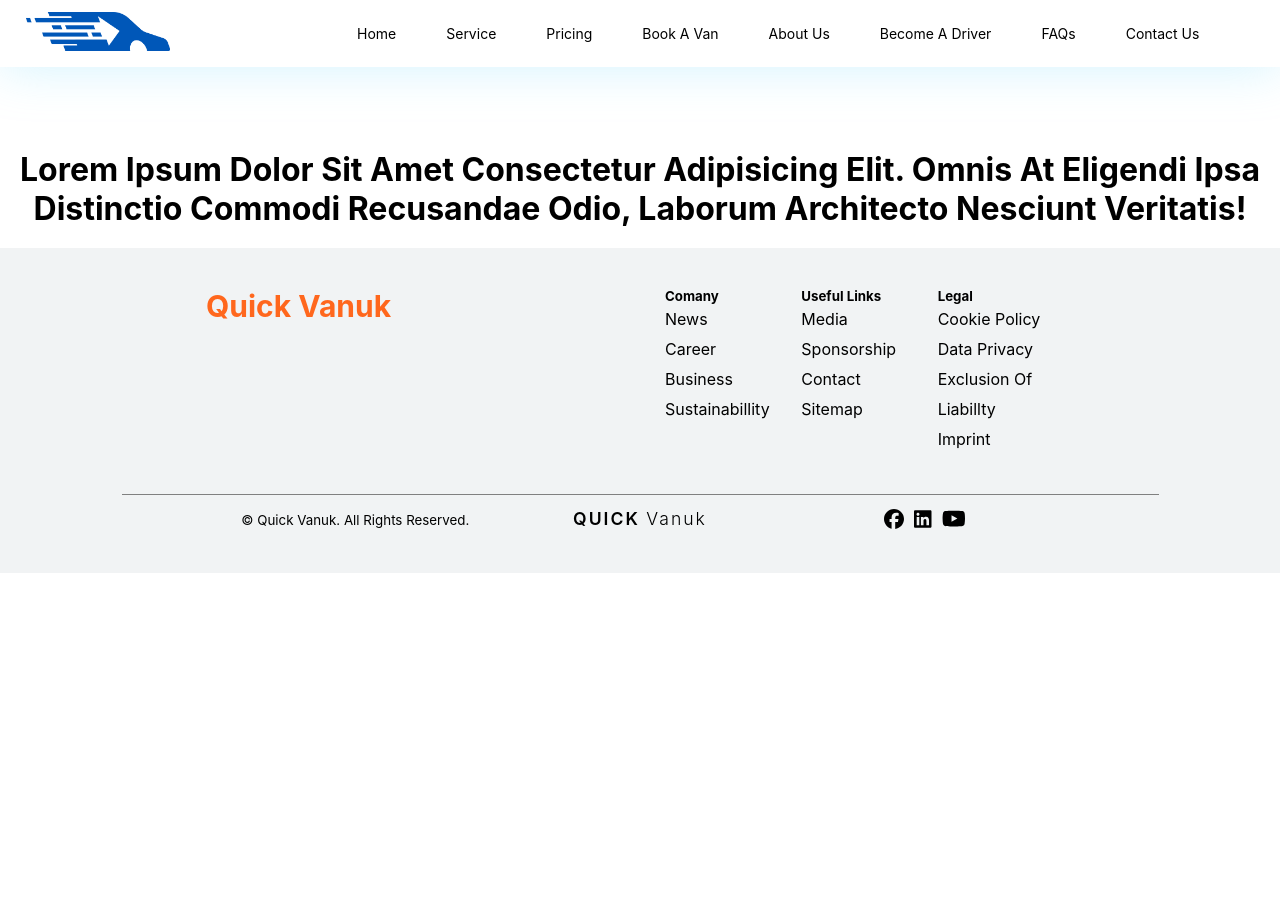
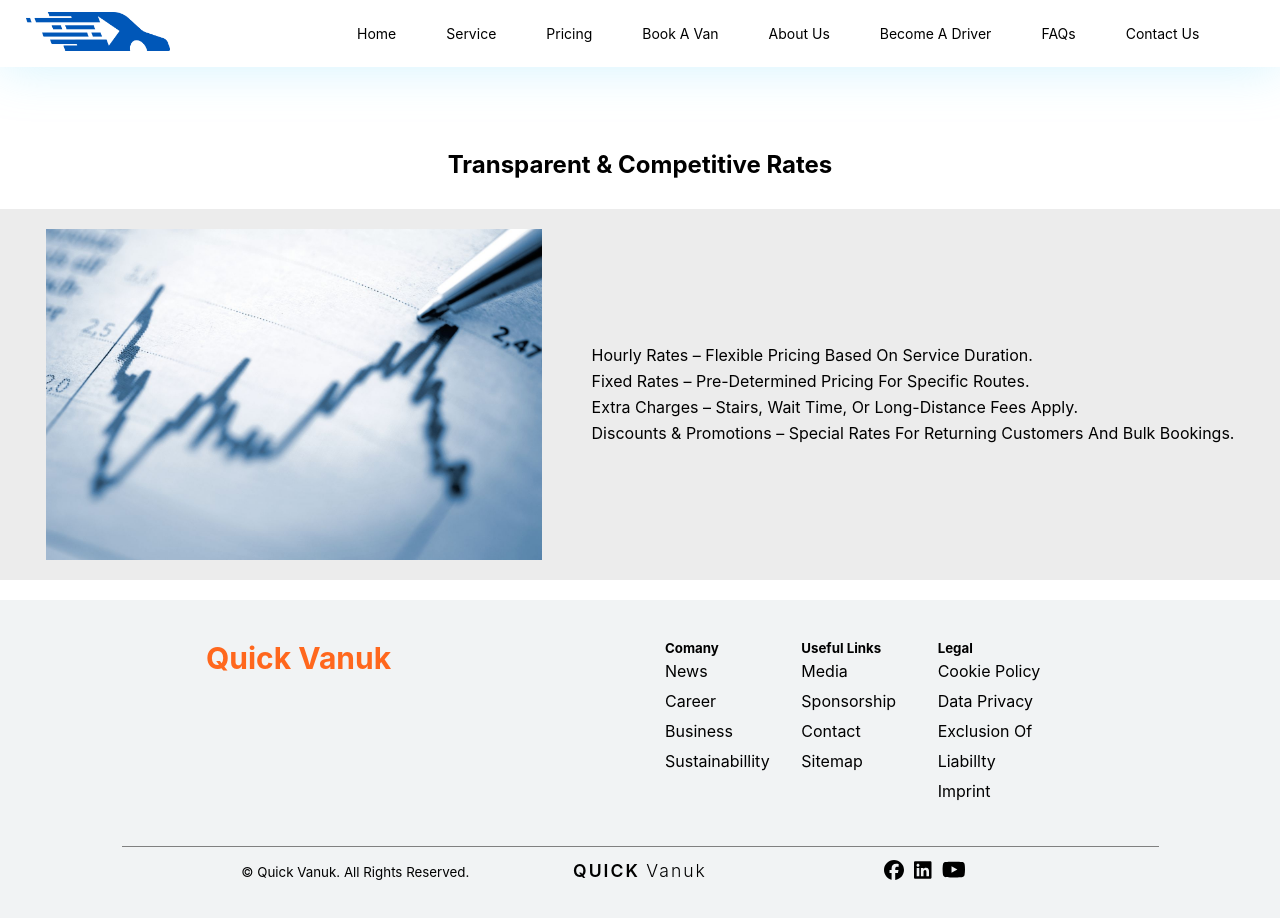
Before and after one commit to sazzadhossain1/Quick-Vanuk, a React (Create React App) app: page /pricing in a window 1280 px wide. Shown: the top 918 px of the page. Before the commit the page ends 800 px from the top, so only its background shows below. Built offline with nearby package versions, Linux system fonts and the light colour scheme.

Commit message:
add contant in aboutUs section

```diff
--- a/src/components/AboutUs/AboutUs.css
+++ b/src/components/AboutUs/AboutUs.css
@@ -1,3 +1,18 @@
 .about_us_parent_div {
-  margin-top: 150px;
+  margin-top: 100px;
 }
+.about_us_flex_div {
+  display: flex;
+  justify-content: center;
+  align-items: center;
+  /* background-color: red; */
+  width: 75%;
+  margin: auto;
+}
+.about_us_text_div {
+  text-align: left;
+}
+.about_us_text_div p {
+  margin-top: 20px;
+  line-height: 27px;
+}
--- a/src/components/AboutUs/AboutUs.js
+++ b/src/components/AboutUs/AboutUs.js
@@ -1,13 +1,25 @@
 import React from "react";
 import "./AboutUs.css";
+import aboutUsPhoto from "../../accets/aboutUsPhoto/aboutUsPhoto.png";
 
 const AboutUs = () => {
   return (
     <div className="about_us_parent_div">
-      <h1>
-        Lorem ipsum dolor sit amet consectetur adipisicing elit. Quaerat modi
-        dolores eligendi exercitationem incidunt earum.
-      </h1>
+      <h2>Why Choose QuickVanUK?</h2>
+      <div className="about_us_flex_div">
+        <div className="about_us_text_div">
+          <p>
+            We are a tech-driven, customer-focused van and logistics service
+            offering reliable, affordable, and efficient transportation.
+          </p>
+          <p>
+            🔹Mission & Values – Reliability, Affordability, Efficiency.🔹 Meet
+            Our Team – Professional drivers, support staff, and logistics
+            experts.
+          </p>
+        </div>
+        <img src={aboutUsPhoto} alt="" />
+      </div>
     </div>
   );
 };
--- a/src/components/Pricing/Pricing.css
+++ b/src/components/Pricing/Pricing.css
@@ -1,3 +1,24 @@
 .pricing_parent_div {
   margin-top: 150px;
 }
+.pricing_flex_div {
+  display: flex;
+  justify-content: center;
+  align-items: center;
+  background-color: rgb(236, 236, 236);
+  padding: 20px;
+  width: 100%;
+  margin: auto;
+  margin-top: 30px;
+  gap: 50px;
+}
+.pricing_flex_div img {
+  width: 40%;
+}
+
+.pricing_text_div {
+  text-align: left;
+}
+.pricing_text_div p {
+  line-height: 26px;
+}
--- a/src/components/Pricing/Pricing.js
+++ b/src/components/Pricing/Pricing.js
@@ -1,14 +1,24 @@
 import React from "react";
 import "./Pricing.css";
+
+import pricingPhoto from "../../accets/pricing/pricingPhoto.jpg";
 
 const Pricing = () => {
   return (
     <div className="pricing_parent_div">
-      <h1>
-        Lorem ipsum dolor sit amet consectetur adipisicing elit. Omnis at
-        eligendi ipsa distinctio commodi recusandae odio, laborum architecto
-        nesciunt veritatis!
-      </h1>
+      <h2>Transparent & Competitive Rates</h2>
+      <div className="pricing_flex_div">
+        <img src={pricingPhoto} alt="" />
+        <div className="pricing_text_div">
+          <p>Hourly Rates – Flexible pricing based on service duration.</p>
+          <p>Fixed Rates – Pre-determined pricing for specific routes.</p>
+          <p>Extra Charges – Stairs, wait time, or long-distance fees apply.</p>
+          <p>
+            Discounts & Promotions – Special rates for returning customers and
+            bulk bookings.
+          </p>
+        </div>
+      </div>
     </div>
   );
 };
```
Also changed, not shown: src/accets/aboutUsPhoto/aboutUsPhoto.png (added), src/accets/pricing/pricingPhoto.jpg (added).
